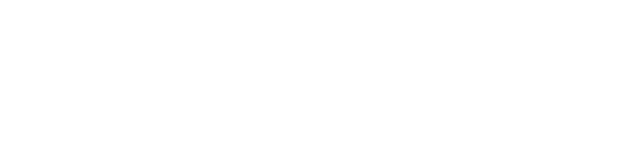
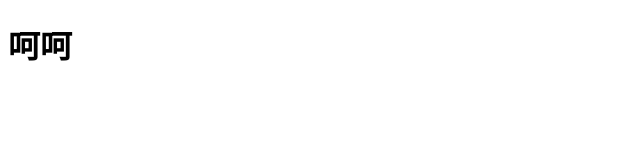
Before and after one commit to s410311-creator/test1, a plain HTML site: page index.html in a window 1280 px wide. Shown: the whole page, without its empty margins (0-640 px from the left). Drawn offline with Linux system fonts and the light colour scheme.

Commit message:
新增h1

```diff
--- a/index.html
+++ b/index.html
@@ -6,6 +6,6 @@
     <title>Document</title>
 </head>
 <body>
-
+   <h1>呵呵</h1>
 </body>
 </html>
```
